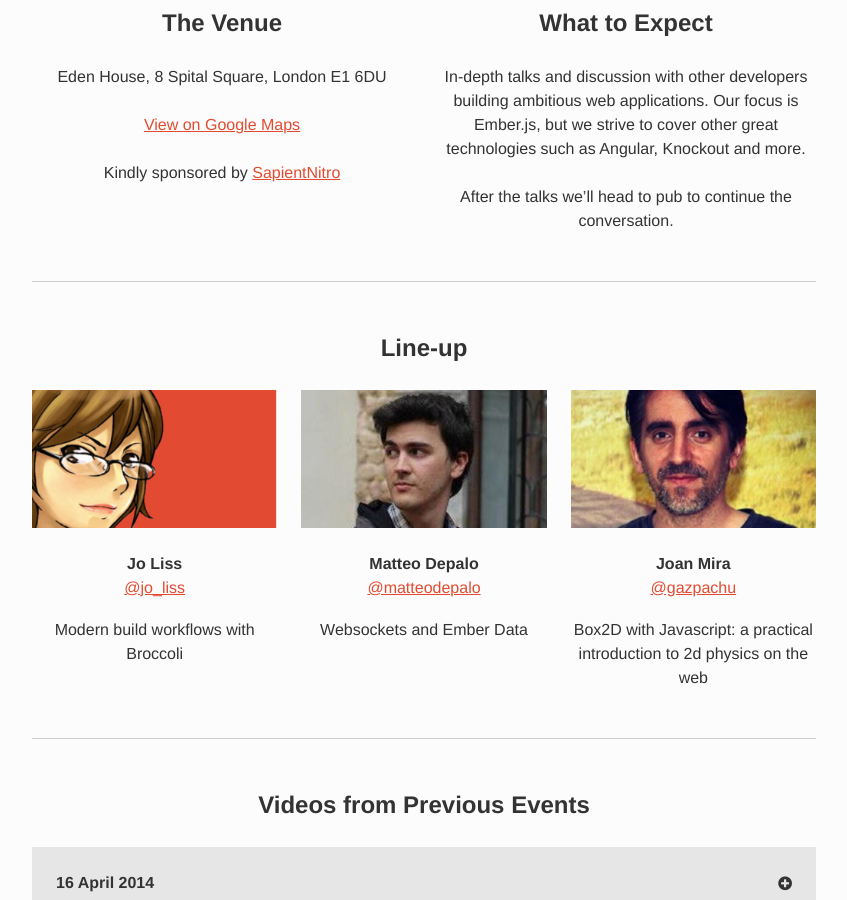
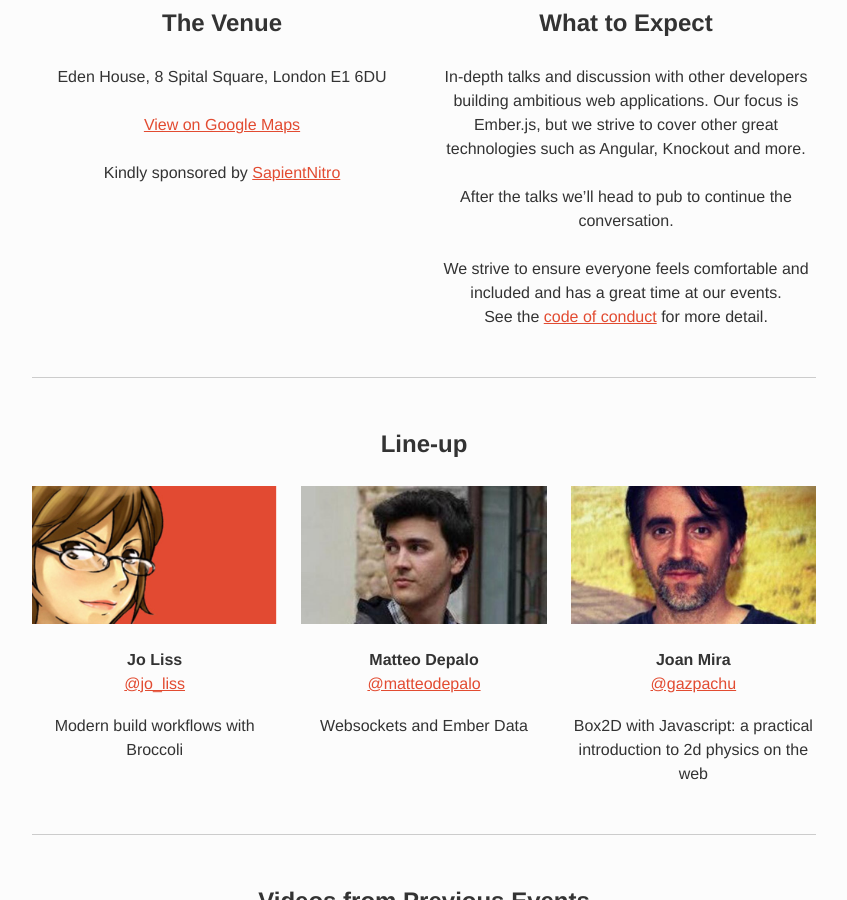
Before and after one commit to emberlondon/emberlondon.github.io, a Jekyll site: the page built from index.html, in a window 1280 px wide and 900 px high, scrolled down 652 px. Shown: the whole window, without its empty margins (216-1063 px from the left). Built offline with Jekyll 4.4.1, drawn with Linux system fonts in a browser that asks for light colours; nearby versions of some CDN libraries.

Commit message:
Add code of conduct

```diff
--- a/_includes/next.html
+++ b/_includes/next.html
@@ -19,6 +19,7 @@
       <h3>What to Expect</h3>
       <p>In-depth talks and discussion with other developers building ambitious web applications. Our focus is Ember.js, but we strive to cover other great technologies such as Angular, Knockout and more.</p>
       <p>After the talks we’ll head to pub to continue the conversation.</p>
+      <p>We strive to ensure everyone feels comfortable and included and has a great time at our events.<br>See the <a href="http://confcodeofconduct.com/">code of conduct</a> for more detail.</p>
     </div>
   </div>
 
```
